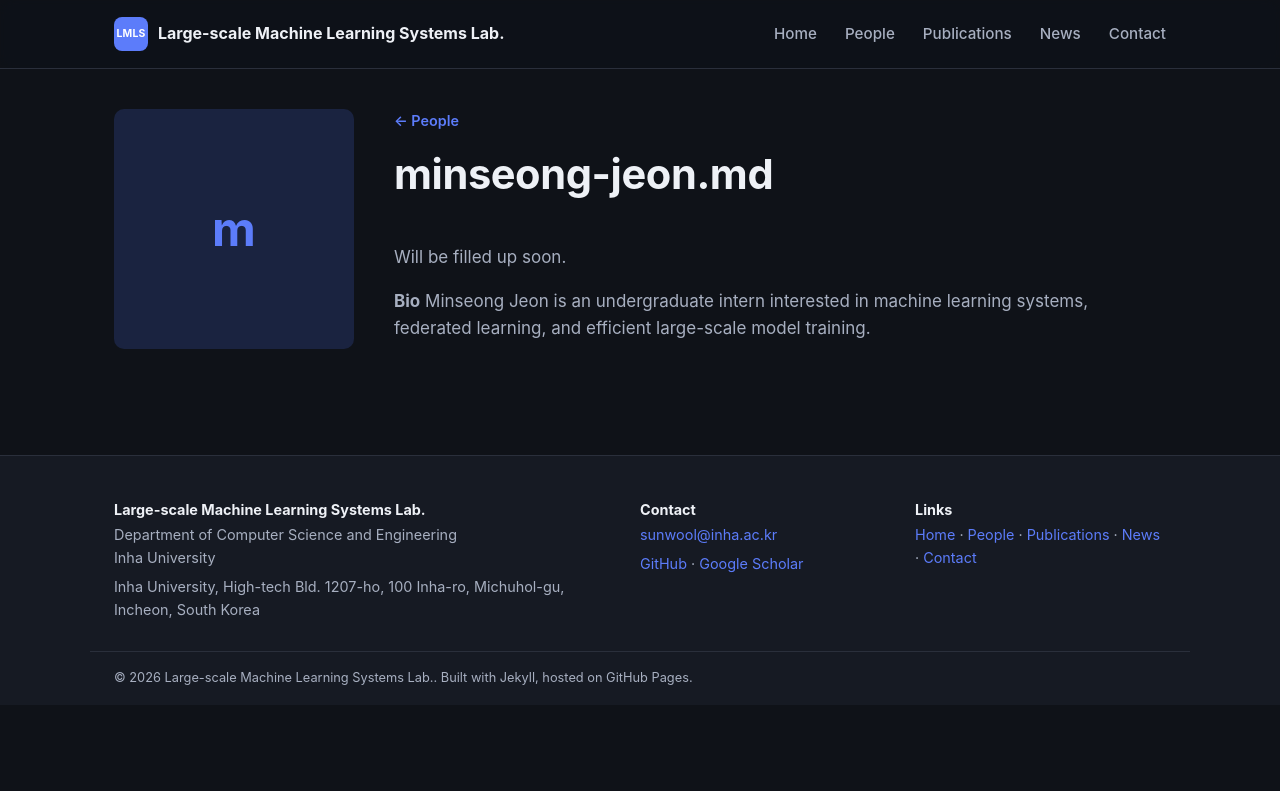
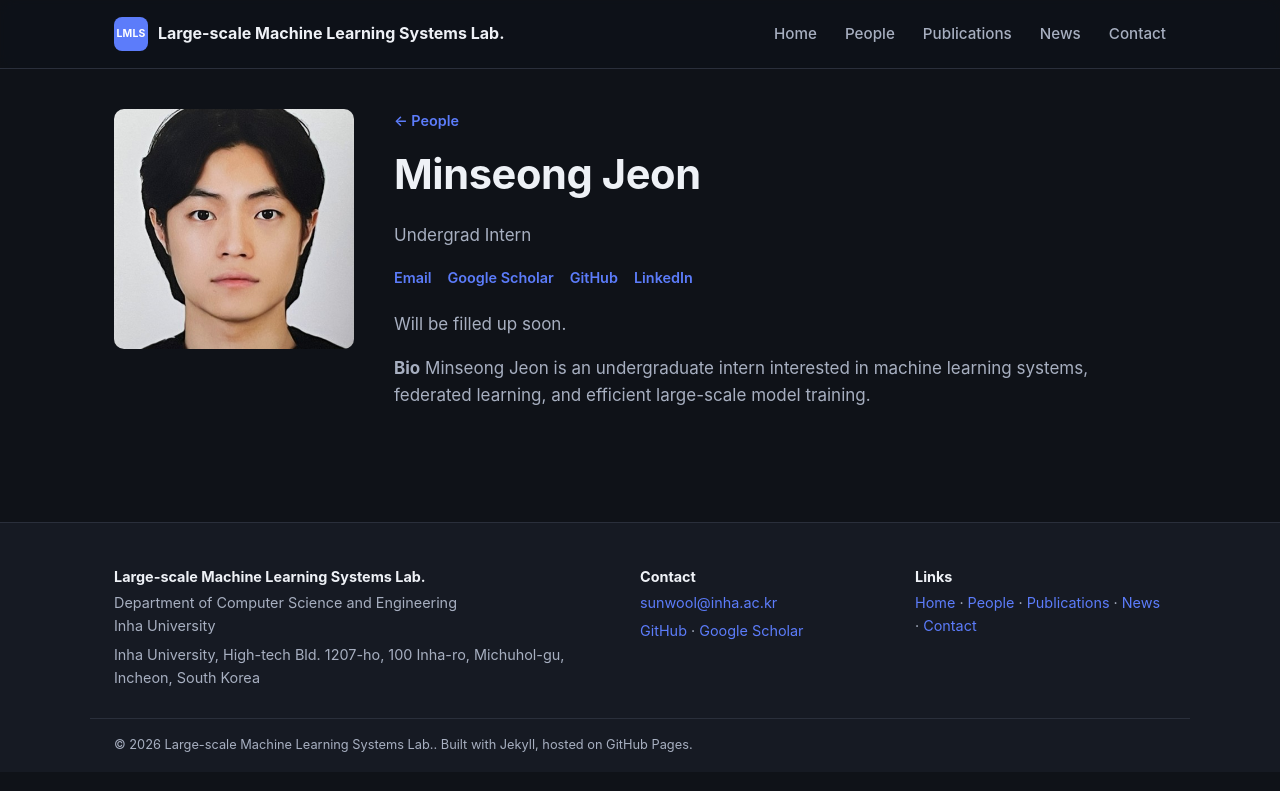
Before and after one commit to LMLS-Lab/lmls-lab.github.io, a Jekyll site: the page built from _people/minseong-jeon.md, in a window 1280 px wide. Shown: the top 791 px of the page. Built offline with Jekyll 4.4.1, drawn with Linux system fonts in a browser that asks for light colours; part of the change alters nothing that is shown.

```diff
--- a/_people/minseong-jeon.md
+++ b/_people/minseong-jeon.md
@@ -4,7 +4,7 @@ role: "Undergrad Intern"        # TODO: confirm exact title, e.g. "Assistant Pro
 group: "undergrad"                       # faculty | phd | ms | undergrad | alumni
 order: 7                              # lower = shown first within its group
 email: "baby021211@gmail.com"
-google_scholar:"https://scholar.google.com/citations?hl=ko&user=C7KVwzsAAAAJ"  # TODO: Google Scholar profile URL, optional
+google_scholar: "https://scholar.google.com/citations?hl=ko&user=C7KVwzsAAAAJ"
 github: ""                 # TODO: GitHub username, optional
 linkedin: "www.linkedin.com/in/민성-전-9ba5563b6"         # TODO: LinkedIn URL, optional
 photo: "/assets/images/minsung-jeon.jpg"                              # TODO: e.g. /assets/images/people/sunwoo-lee.jpg
```
